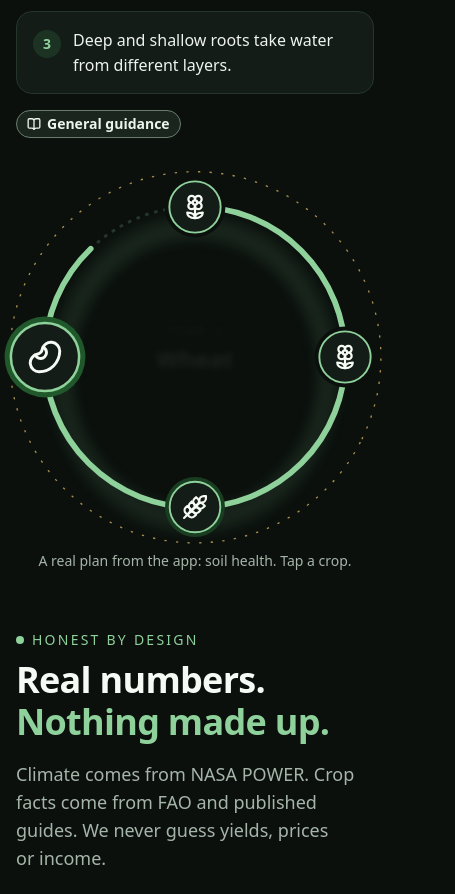
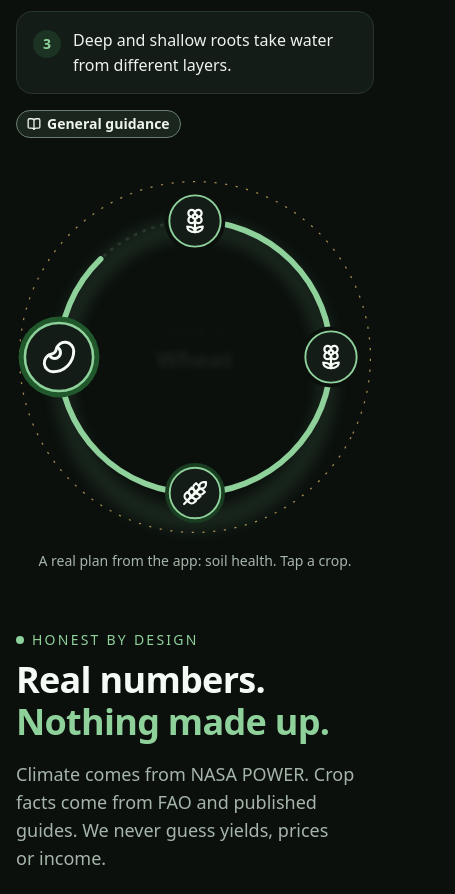
Before and after one commit to Aymanchk/jer-salamat, a React (Vite) app: page / in a window 390 px wide. Shown: the part 4384-5278 px from the top of the page, 455 px wide, since content can reach past the window. Built offline with nearby package versions, Linux system fonts and the light colour scheme.

Commit message:
Keep the rotation wheel inside its box: turn the ring inside the svg, pull icons in
The outer ring's svg used to rotate as a whole, so its bounding box grew to
~1.5x and widened the page on phones.

```diff
--- a/src/components/fx/RotationWheel.tsx
+++ b/src/components/fx/RotationWheel.tsx
@@ -36,7 +36,7 @@ export function RotationWheel({ sequence, size = 340, pace = 2.2, className }: R
     return () => clearInterval(id)
   }, [inView, reduced, paused, n, pace])
 
-  const R = 42 // ring radius, % of the box
+  const R = 38 // ring radius, % of the box: leaves room for the (scaled-up) crop icons
   const seg = 100 / n
   const circ = 2 * Math.PI * R
 
@@ -65,15 +65,16 @@ export function RotationWheel({ sequence, size = 340, pace = 2.2, className }: R
         />
       </svg>
       {/* A slow-turning outer ring, like a field seen from above. */}
-      <m.svg
-        viewBox="0 0 100 100"
-        className="absolute -inset-[4%] h-[108%] w-[108%]"
-        aria-hidden="true"
-        animate={reduced ? undefined : { rotate: 360 }}
-        transition={{ duration: 90, ease: 'linear', repeat: Infinity }}
-      >
-        <circle cx={50} cy={50} r={48} fill="none" className="stroke-wheat" strokeWidth={0.35} strokeDasharray="0.6 2.4" opacity={0.7} />
-      </m.svg>
+      {/* The ring turns inside its own box (the svg itself never rotates), so it can't widen the page. */}
+      <svg viewBox="0 0 100 100" overflow="hidden" className="absolute inset-0 h-full w-full max-w-full overflow-hidden" aria-hidden="true">
+        <m.g
+          style={{ transformOrigin: '50px 50px' }}
+          animate={reduced ? undefined : { rotate: 360 }}
+          transition={{ duration: 90, ease: 'linear', repeat: Infinity }}
+        >
+          <circle cx={50} cy={50} r={49} fill="none" className="stroke-wheat" strokeWidth={0.35} strokeDasharray="0.6 2.4" opacity={0.7} />
+        </m.g>
+      </svg>
 
       {sequence.map((crop, i) => {
         const angle = (i / n) * Math.PI * 2 - Math.PI / 2
```
